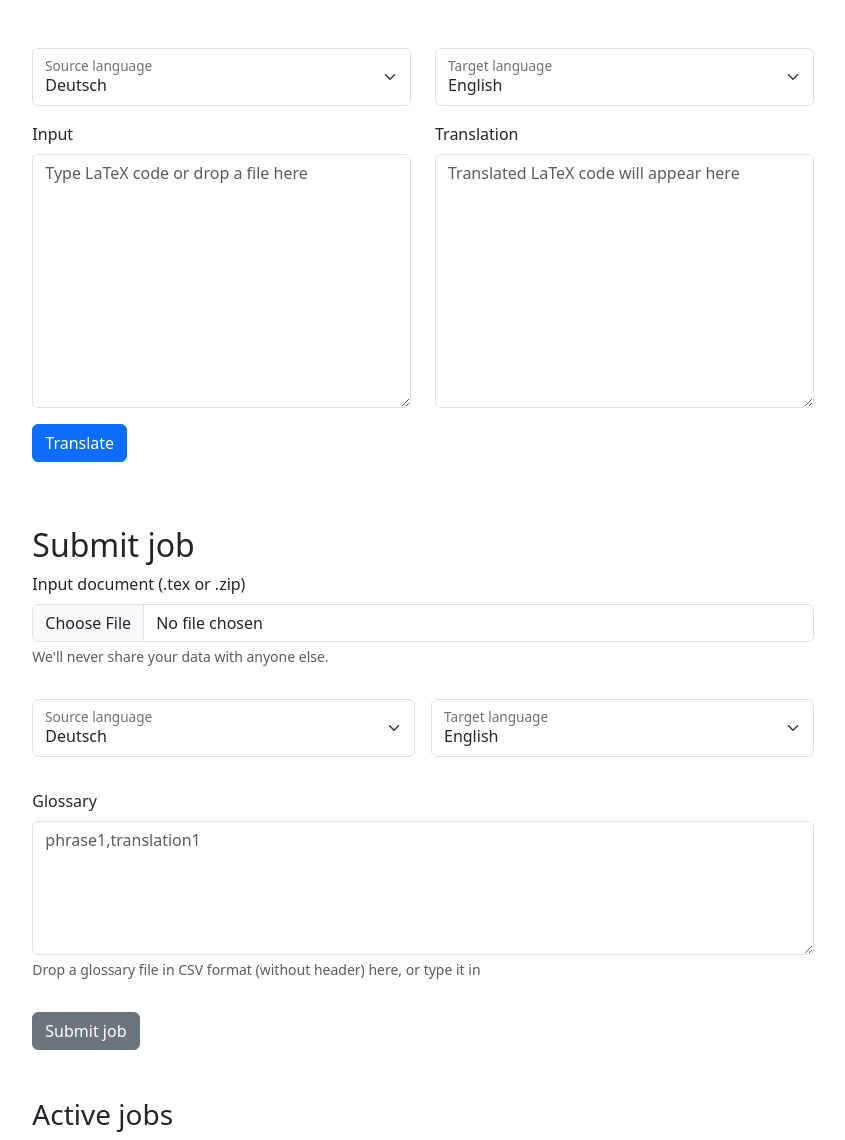
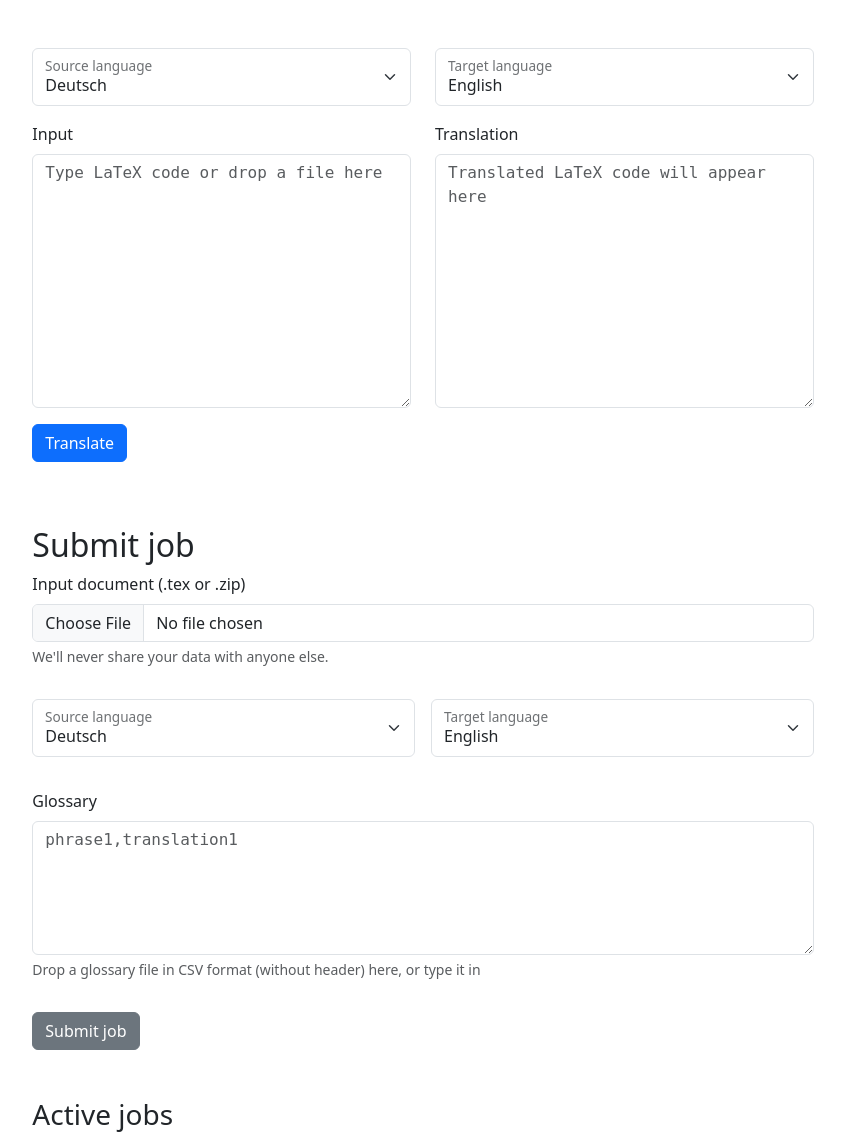
Before and after one commit to latexmt/web, a Flask app: template latexmt_web/templates/index.html in a window 1280 px wide. Shown: the part 101-1241 px from the top of the page, without its empty margins (217-1062 px from the left). Run offline with Flask 3, Linux system fonts and the light colour scheme; the template is opened without the code that fills it, so the values that code supplies are empty; parts of the project's set-up code (start-up, migrations or seed data) failed here and were passed over; some libraries are stand-ins or nearby versions.

Commit message:
font family monospace

```diff
--- a/latexmt_web/templates/index.html
+++ b/latexmt_web/templates/index.html
@@ -25,6 +25,10 @@
 
     #submitted-job {
       color: deeppink;
+    }
+
+    textarea {
+      font-family: monospace;
     }
 
     textarea[disabled],
```
